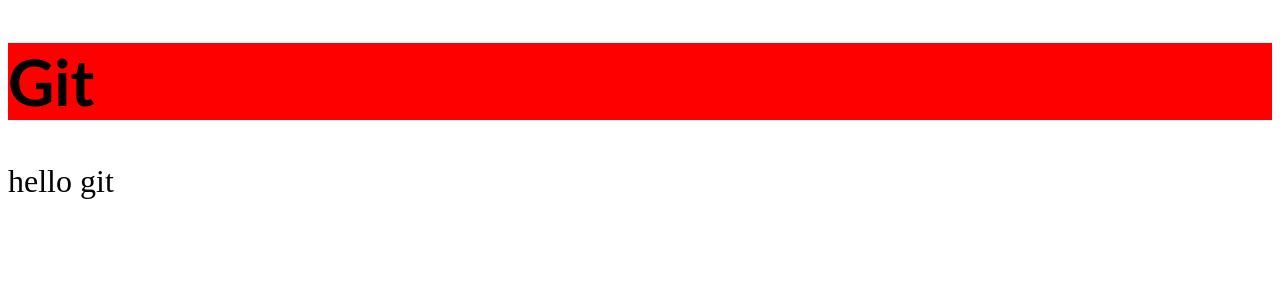
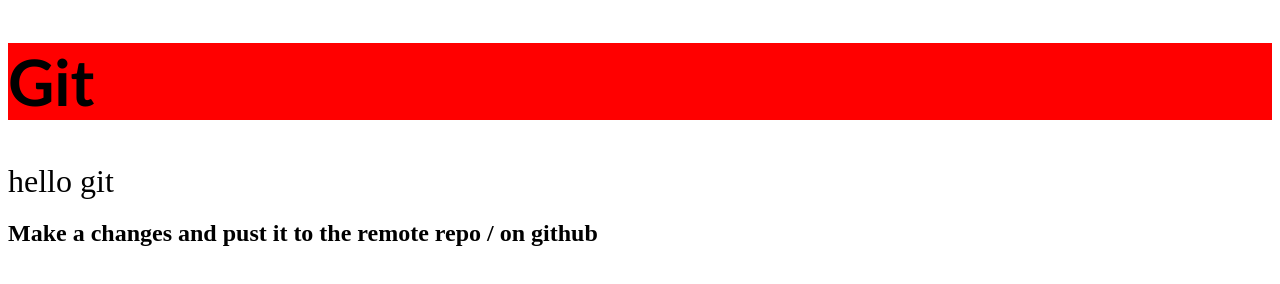
Before and after one commit to bobbyferrer/git-lesson, a plain HTML site: page index.html in a window 1280 px wide. Drawn offline with Linux system fonts and the light colour scheme.

Commit message:
added h2 to see how to push a existing file to the github

```diff
--- a/index.html
+++ b/index.html
@@ -10,6 +10,7 @@
 <body>
   <h1>Git </h1>
   <p>hello git</p>
+  <h2>Make a changes and pust it to the remote repo / on github</h2>
   <script src="feature1.js"></script>
 </body>
 </html>
```
